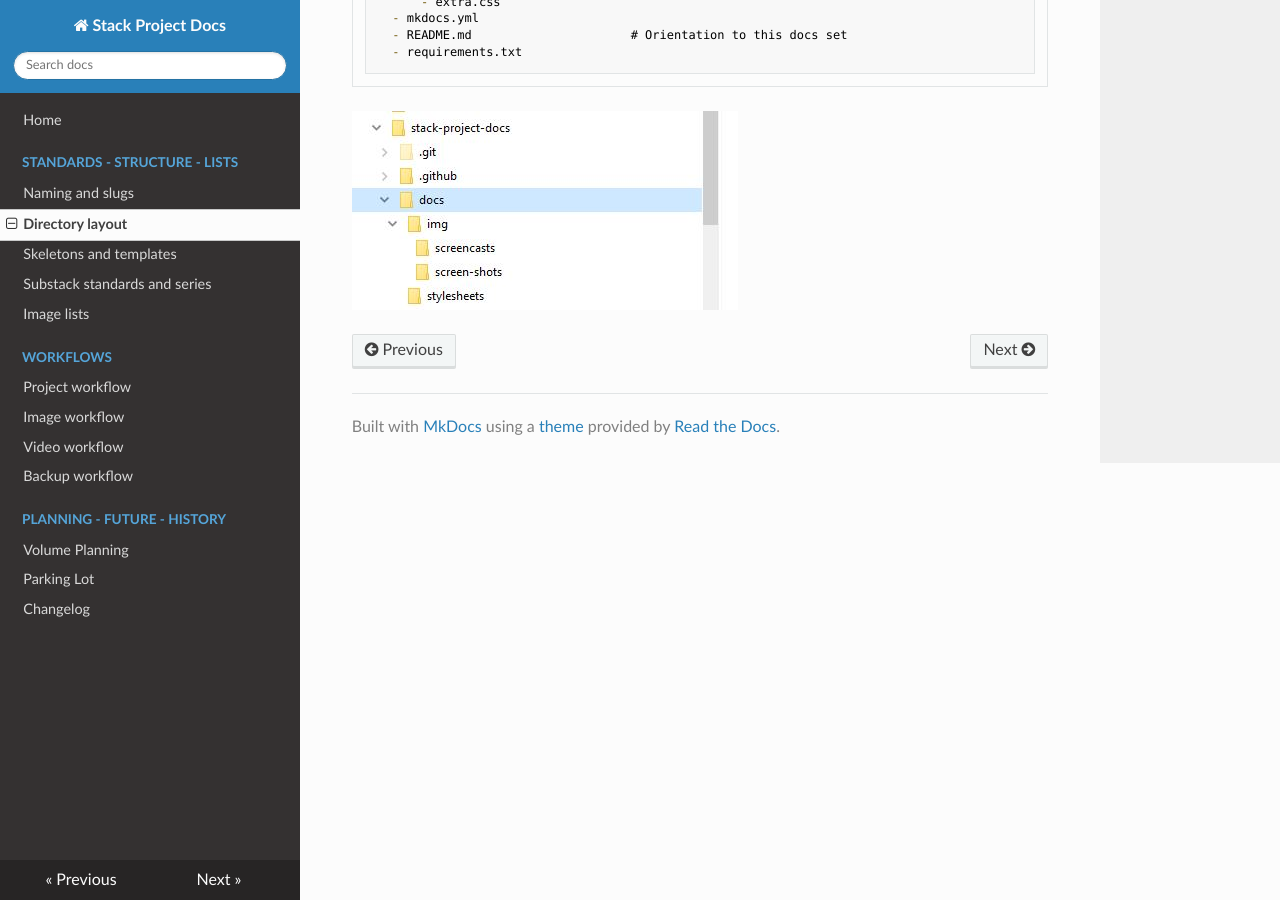
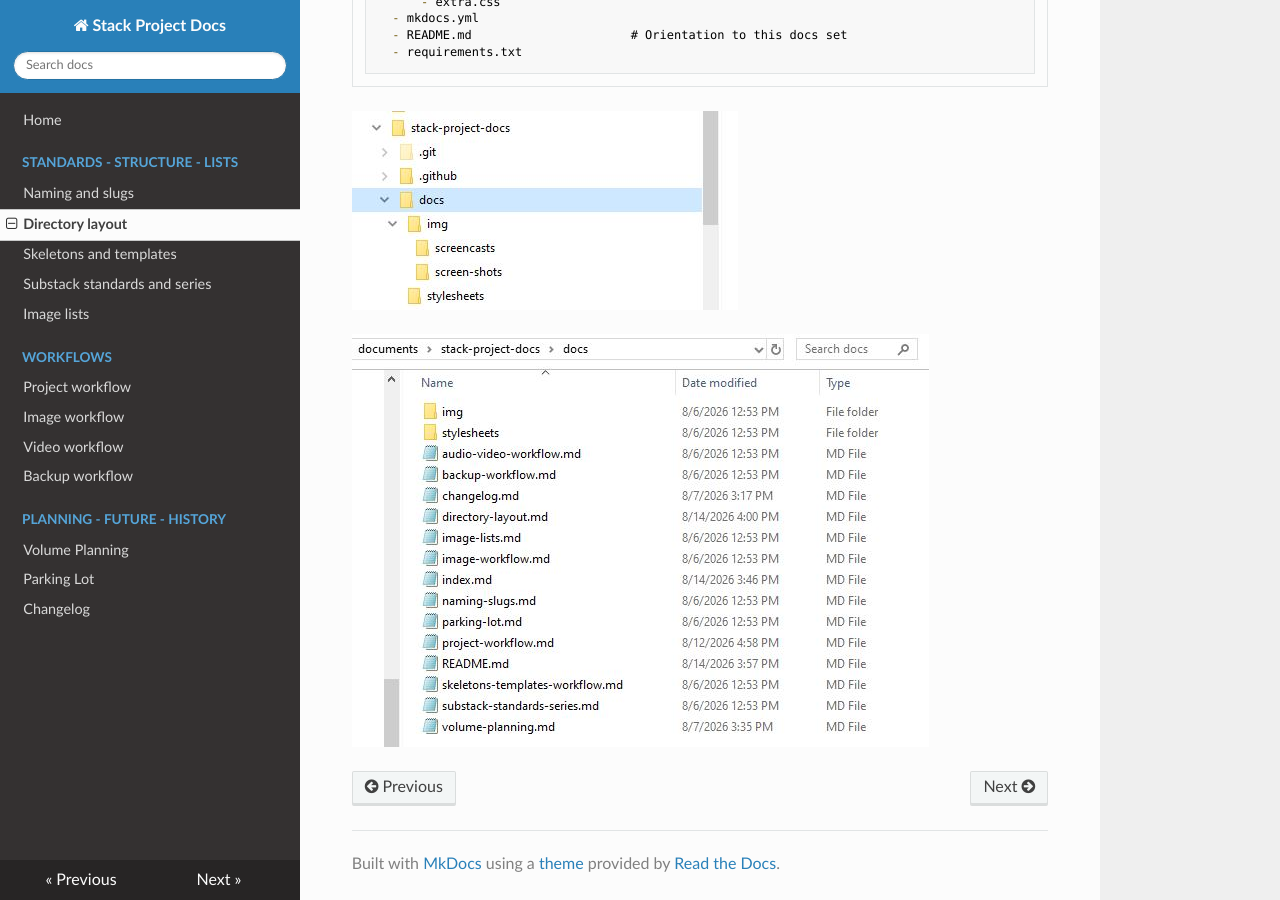
Before and after one commit to john-tech-writer/stack-project-docs, an MkDocs documentation site: the page built from docs/directory-layout.md, in a window 1280 px wide and 900 px high, scrolled down 545 px. Built offline with MkDocs 1.6.1, drawn with Linux system fonts in a browser that asks for light colours; nearby versions of some CDN libraries.

Commit message:
ext case fix

````diff
--- a/docs/directory-layout.md
+++ b/docs/directory-layout.md
@@ -28,4 +28,6 @@
   - requirements.txt
 ```
 
-![Directory layout 1](./img/screen-shots/dir-layout-1.JPG)
+![Directory layout 1](./img/screen-shots/dir-layout-1.jpg)
+
+![Directory layout 2](./img/screen-shots/dir-layout-2.jpg)
````
Also changed, not shown: docs/img/screen-shots/dir-layout-1.jpg (renamed from docs/img/screen-shots/dir-layout-1.JPG), docs/img/screen-shots/dir-layout-2.jpg (renamed from docs/img/screen-shots/dir-layout-2.JPG).
